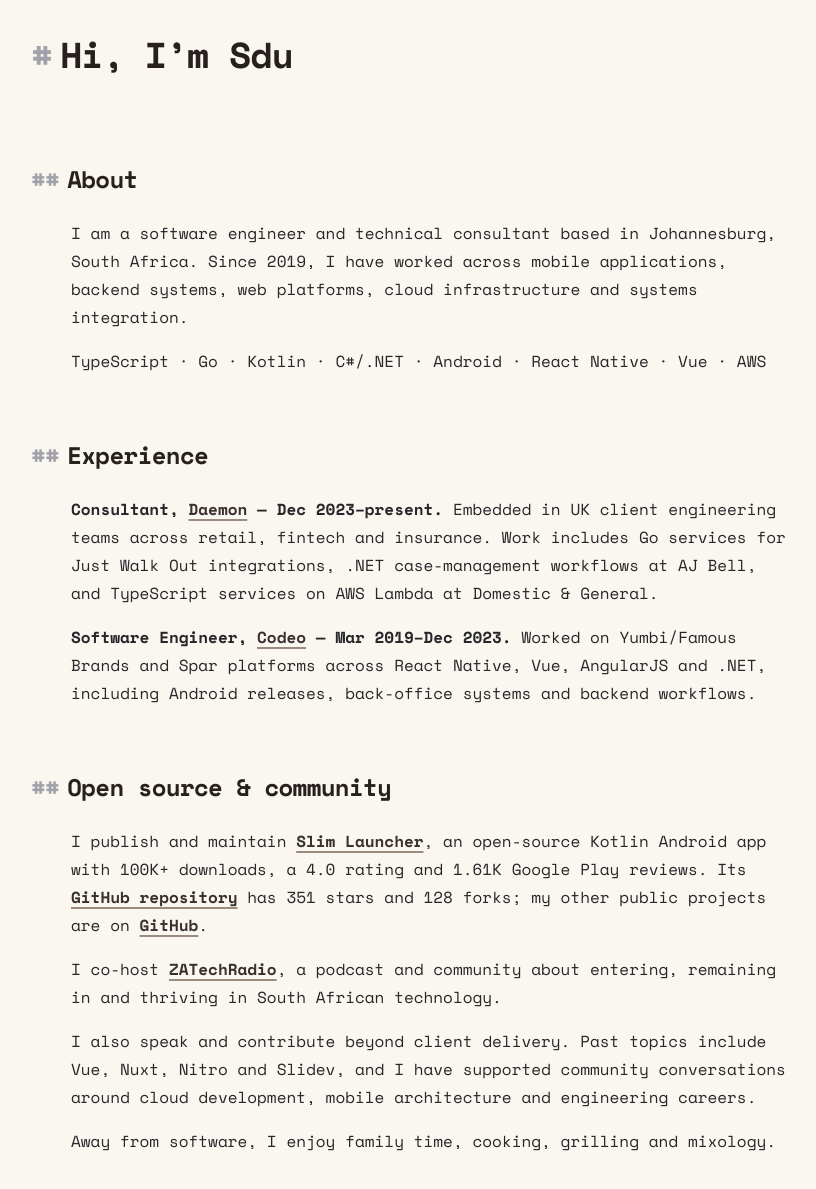
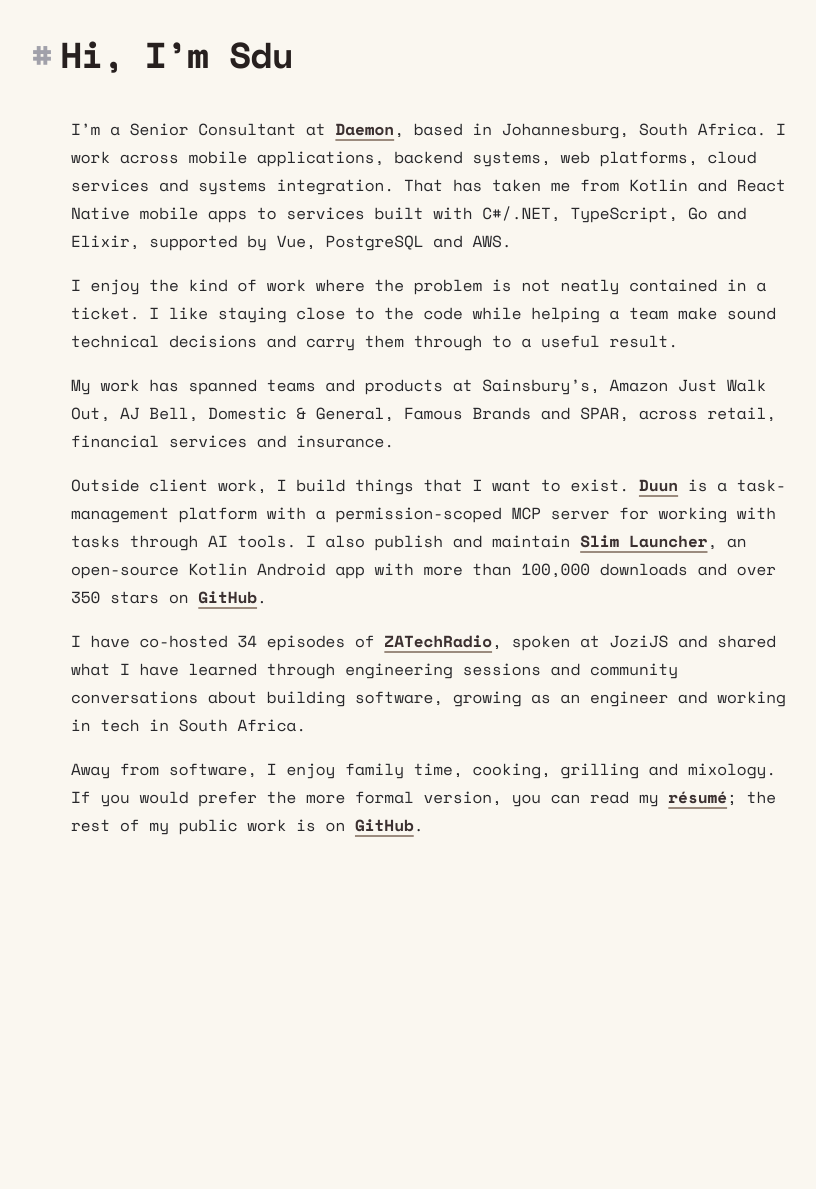
Before and after one commit to sduduzog/sduduzog.github.io, an Astro site: page / in a window 1280 px wide. Shown: the part 45-1234 px from the top of the page, without its empty margins (225-1041 px from the left). After the commit the page ends 940 px from the top, so only its background shows below. Built offline with nearby package versions, Linux system fonts and the light colour scheme; Astro itself is replaced by a stand-in of ours.

Commit message:
feat(home): refine personal introduction

```diff
--- a/src/pages/index.md
+++ b/src/pages/index.md
@@ -1,29 +1,19 @@
 ---
 layout: ../layouts/MarkdownLayout.astro
-title: Sdu Gumede — Software Engineer
-description: Software engineer and technical consultant working across mobile, backend systems, integrations and developer experience.
+title: Sdu Gumede — Senior Software Engineer
+description: Senior software engineer and consultant working across mobile, backend systems, integrations and developer experience.
 ---
 
 # Hi, I'm Sdu
 
-## About
+I'm a Senior Consultant at [Daemon](https://www.dae.mn), based in Johannesburg, South Africa. I work across mobile applications, backend systems, web platforms, cloud services and systems integration. That has taken me from Kotlin and React Native mobile apps to services built with C#/.NET, TypeScript, Go and Elixir, supported by Vue, PostgreSQL and AWS.
 
-I am a software engineer and technical consultant based in Johannesburg, South Africa. Since 2019, I have worked across mobile applications, backend systems, web platforms, cloud infrastructure and systems integration.
+I enjoy the kind of work where the problem is not neatly contained in a ticket. I like staying close to the code while helping a team make sound technical decisions and carry them through to a useful result.
 
-TypeScript · Go · Kotlin · C#/.NET · Android · React Native · Vue · AWS
+My work has spanned teams and products at Sainsbury's, Amazon Just Walk Out, AJ Bell, Domestic & General, Famous Brands and SPAR, across retail, financial services and insurance.
 
-## Experience
+Outside client work, I build things that I want to exist. [Duun](https://duun.app) is a task-management platform with a permission-scoped MCP server for working with tasks through AI tools. I also publish and maintain [Slim Launcher](https://play.google.com/store/apps/details?id=com.sduduzog.slimlauncher), an open-source Kotlin Android app with more than 100,000 downloads and over 350 stars on [GitHub](https://github.com/sduduzog/slim-launcher).
 
-**Consultant, [Daemon](https://www.dae.mn) — Dec 2023–present.** Embedded in UK client engineering teams across retail, fintech and insurance. Work includes Go services for Just Walk Out integrations, .NET case-management workflows at AJ Bell, and TypeScript services on AWS Lambda at Domestic & General.
+I have co-hosted 34 episodes of [ZATechRadio](https://zatechradio.com), spoken at JoziJS and shared what I have learned through engineering sessions and community conversations about building software, growing as an engineer and working in tech in South Africa.
 
-**Software Engineer, [Codeo](https://www.codeo.co.za) — Mar 2019–Dec 2023.** Worked on Yumbi/Famous Brands and Spar platforms across React Native, Vue, AngularJS and .NET, including Android releases, back-office systems and backend workflows.
-
-## Open source & community
-
-I publish and maintain [Slim Launcher](https://play.google.com/store/apps/details?id=com.sduduzog.slimlauncher), an open-source Kotlin Android app with 100K+ downloads, a 4.0 rating and 1.61K Google Play reviews. Its [GitHub repository](https://github.com/sduduzog/slim-launcher) has 351 stars and 128 forks; my other public projects are on [GitHub](https://github.com/sduduzog).
-
-I co-host [ZATechRadio](https://zatechradio.com), a podcast and community about entering, remaining in and thriving in South African technology.
-
-I also speak and contribute beyond client delivery. Past topics include Vue, Nuxt, Nitro and Slidev, and I have supported community conversations around cloud development, mobile architecture and engineering careers.
-
-Away from software, I enjoy family time, cooking, grilling and mixology.
+Away from software, I enjoy family time, cooking, grilling and mixology. If you would prefer the more formal version, you can read my [résumé](/resume/); the rest of my public work is on [GitHub](https://github.com/sduduzog).
```
